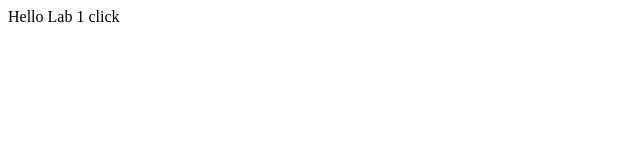
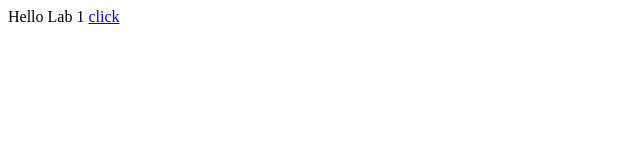
Before and after one commit to YaminChow/WAPNov2023, a plain HTML site: page index.html in a window 1280 px wide. Shown: the full height of the page, 0-640 px from the left. Drawn offline with Linux system fonts and the light colour scheme.

Commit message:
Update index.html

```diff
--- a/index.html
+++ b/index.html
@@ -8,6 +8,6 @@
 <body>
     Hello Lab 1
 
-    <a herf="https://validator.w3.org/nu/?doc=https%3A%2F%2Fyaminchow.github.io%2FWAPNov2023%2F"> click</a>
+    <a href="https://validator.w3.org/nu/?doc=https%3A%2F%2Fyaminchow.github.io%2FWAPNov2023%2F"> click</a>
 </body>
 </html>
```
